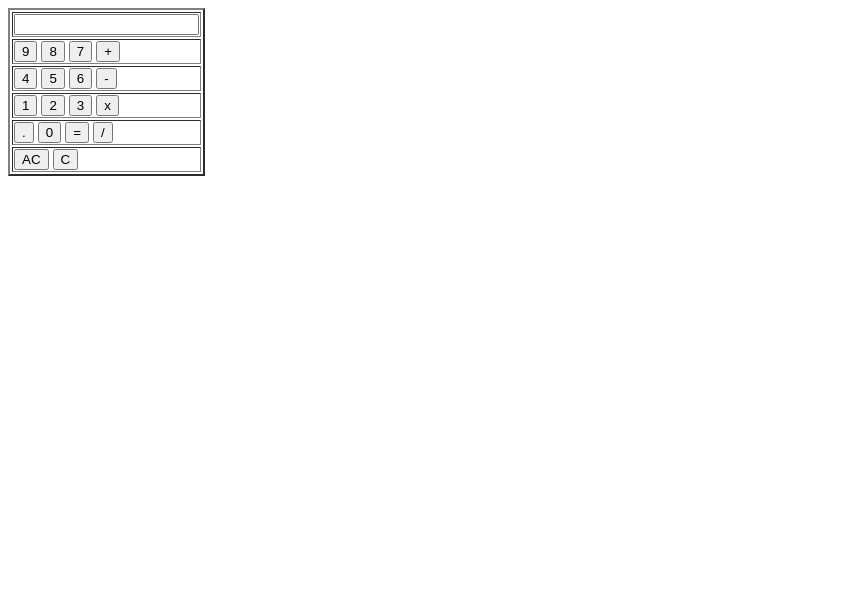
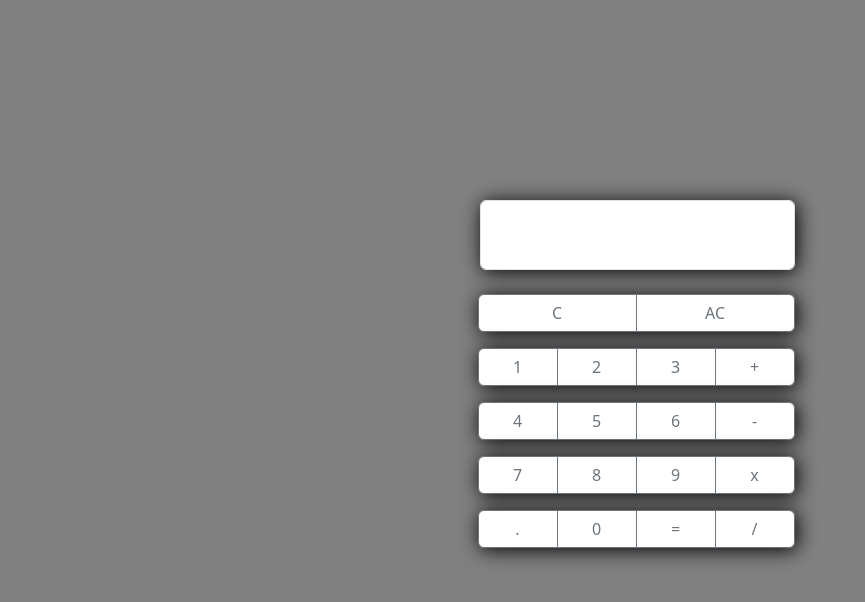
Before and after one commit to Ahmed-Shahi/calculator, a plain HTML site: page index.html in a window 1280 px wide. Shown: the whole page, without its empty margins (0-865 px from the left). Drawn offline with nearby package versions, Linux system fonts and the light colour scheme.

Commit message:
not done

```diff
--- a/app.js
+++ b/app.js
@@ -1,16 +1,16 @@
+var a=document.getElementById('inpf')
+
 function function1(z){
-    document.getElementById('inpf').value += z
+    a.value += z
 }
 
 function function2(){
-    var a=document.getElementById('inpf')
     a.value = eval(a.value)
 }
 
 function function3(){
-    document.getElementById('inpf').value = ''
+    a.value = ''
 }
 function function5(){
-    var u =document.getElementById('inpf')
-    u.value = u.value.slice(0, -1)
+    a.value = a.value.slice(0, -1)
 }
--- a/index.html
+++ b/index.html
@@ -4,79 +4,107 @@
     <meta charset="UTF-8">
     <meta name="viewport" content="width=device-width, initial-scale=1.0">
     <title>Document</title>
+    <link rel="stylesheet" href="https://cdn.jsdelivr.net/npm/bootstrap@5.3.2/dist/css/bootstrap.min.css">
     <link rel="stylesheet" href="style.css">
 </head>
-<body>
-    <div>
-        <table border="2px">
-            <tr>
-                <td>
+<body class="container" id="main" >
+        <div >
+            <!-- <input type="text" id="inpf" readonly> -->
+            <input class="form-control" type="number"     paria-label="readonly input example" id="inpf" readonly>
+        </div>
+        <br>
+        <div class="btn-toolbar mb-3 " role="toolbar" aria-label="Toolbar with button groups">
+            <div class="btn-group me-2 btn-main" role="group"  aria-label="First group">
+              <button type="button" class="btn btn-outline-secondary clear" id="clear" onclick="function5()" >C</button>
+              <button type="button" class="btn btn-outline-secondary clear" id="clear" onclick="function3()">AC</button>
+
+            </div>
+        </div>
+
+        <div class="btn-toolbar mb-3 " role="toolbar" aria-label="Toolbar with button groups">
+            <div class="btn-group me-2 btn-main" role="group" aria-label="First group">
+              <button type="button" class="btn btn-outline-secondary btn " onclick="function1(1)" >1</button>
+              <button type="button" class="btn btn-outline-secondary btn " onclick="function1(2)">2</button>
+              <button type="button" class="btn btn-outline-secondary btn " onclick="function1(3)">3</button>
+              <button type="button" class="btn btn-outline-secondary btn " onclick="function1('+')">+</button>
+
+            </div>
+        </div>
+
+        <div class="btn-toolbar mb-3" role="toolbar" aria-label="Toolbar with button groups">
+        <div class="btn-group me-2 btn-main" role="group" aria-label="First group">
+                <button type="button" class="btn btn-outline-secondary btn " onclick="function1(4)" >4</button>
+                <button type="button" class="btn btn-outline-secondary btn " onclick="function1(5)">5</button>
+               <button type="button" class="btn btn-outline-secondary btn " onclick="function1(6)">6</button>
+              <button type="button" class="btn btn-outline-secondary btn " onclick="function1('-')">-</button>
+
+            </div>
+        </div>
+
+              <div class="btn-toolbar mb-3" role="toolbar" aria-label="Toolbar with button groups">
+              <div class="btn-group me-2 btn-main" role="group" aria-label="First group">
+                <button type="button" class="btn btn-outline-secondary btn" onclick="function1(7)" >7</button>
+                <button type="button" class="btn btn-outline-secondary btn" onclick="function1(8)">8</button>
+                <button type="button" class="btn btn-outline-secondary btn" onclick="function1(9)">9</button>
+              <button type="button" class="btn btn-outline-secondary btn" onclick="function1('*')">x</button>
+
+            </div>
+              </div>
+
+              <div class="btn-toolbar mb-3" role="toolbar" aria-label="Toolbar with button groups">
+                <div class="btn-group me-2 btn-main" role="group" aria-label="First group">
+                  <button type="button" class="btn btn-outline-secondary btn" onclick="function1('.')" >.</button>
+                  <button type="button" class="btn btn-outline-secondary btn" onclick="function1(0)">0</button>
+                  <button type="button" class="btn btn-outline-secondary btn" onclick="function2()">=</button>
+                <button type="button" class="btn btn-outline-secondary btn" onclick="function1('/')">/</button>
+
+              </div>
+                </div>
+
+            </div>
+
+            <script src="https://cdn.jsdelivr.net/npm/bootstrap@5.3.2/dist/js/bootstrap.bundle.min.js"></script>
+    <script src="app.js"></script>
+</body>
+</html>
+
+
+
+    <!-- <div id="main">
         <div>
-            <form action="">
                 <input type="text" id="inpf" readonly>
-            </form>
         </div>
-    </td>
-    </tr>
-        <div>
-    <tr>
-        <td>
-            <div>
+         <div class="btn1">
             <button onclick="function1(9)">9</button>
             <button onclick="function1(8)">8</button>
             <button onclick="function1(7)">7</button>
             <button onclick="function1('+')">+</button>
+            <button onclick="function3()">AC</button>
+
             </div>
-        </td>
-        </tr>
-        <tr>
-            <td>
-            <div>
+            <div class="btn1" >
                 <button onclick="function1(4)">4</button>
                 <button onclick="function1(5)">5</button>
                 <button onclick="function1(6)">6</button>
                 <button onclick="function1('-')">-</button>
                 </div>
-            </td>
-        </tr>
-        <tr>
-            <td>
 
-                <div>
+                <div class="btn1">
                     <button onclick="function1(1)">1</button>
                     <button onclick="function1(2)">2</button>
                     <button onclick="function1(3)">3</button>
                     <button onclick="function1('*')">x</button>
                     </div>
-            </td>
-        </tr>
-        <tr>
-            <td>
 
-                    <div>
+                    <div class="btn1">
                         <button onclick="function1('.')">.</button>
                         <button onclick="function1(0)">0</button>
                         <button onclick="function2()">=</button>
                         <button onclick="function1('/')">/</button>
                         </div>
-            </td>
-        </tr>
-        <tr>
-            <td>
 
 
-                        <div>
-                            <button onclick="function3()">AC</button>
+                        <div class="btn1">
                             <button onclick="function5()">C</button>
                         </div>
-                    </td>
-                </tr>
-                    </div>
-                    </table>
-                    </div>
-
-
-
-    <script src="app.js"></script>
-</body>
-</html>
+        -->
--- a/style.css
+++ b/style.css
@@ -0,0 +1,32 @@
+#clear{
+    width: 159px;
+
+}
+#inpf{
+    font-size: 50px;
+    color: cadetblue;
+    height: 70px;
+    width: 315px;
+    position: relative;
+    right: 3px;
+    box-shadow: 2px 2px 20px black
+
+}
+.btn{
+    width: 80px;
+    background-color: white;
+
+}
+#main{
+    display: flex;
+    flex-direction: column;
+    align-items: center;
+    position: relative;
+    top: 200px;
+    background-color: grey;
+}
+
+.btn-main{
+    box-shadow: 2px 2px 20px black
+
+}
```
